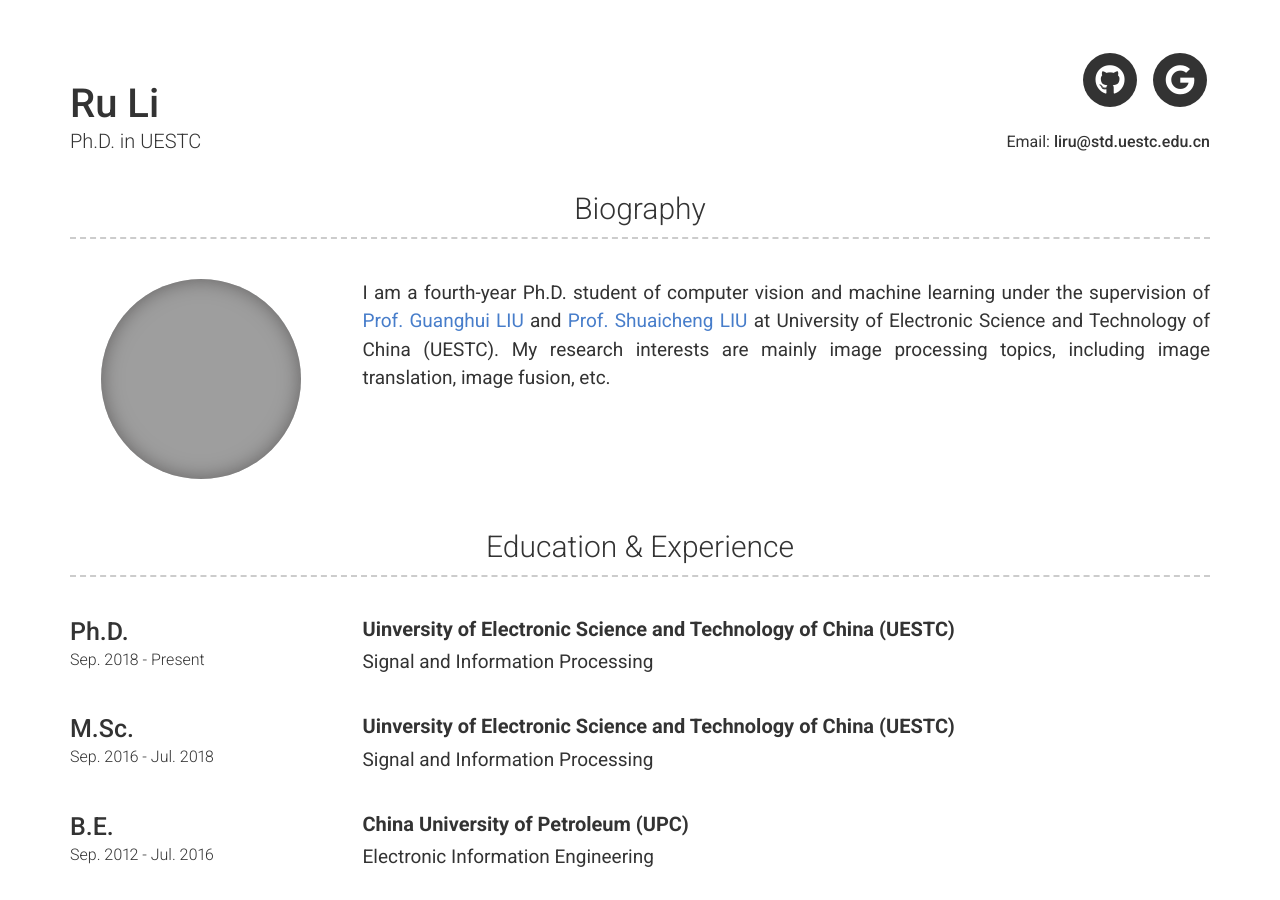
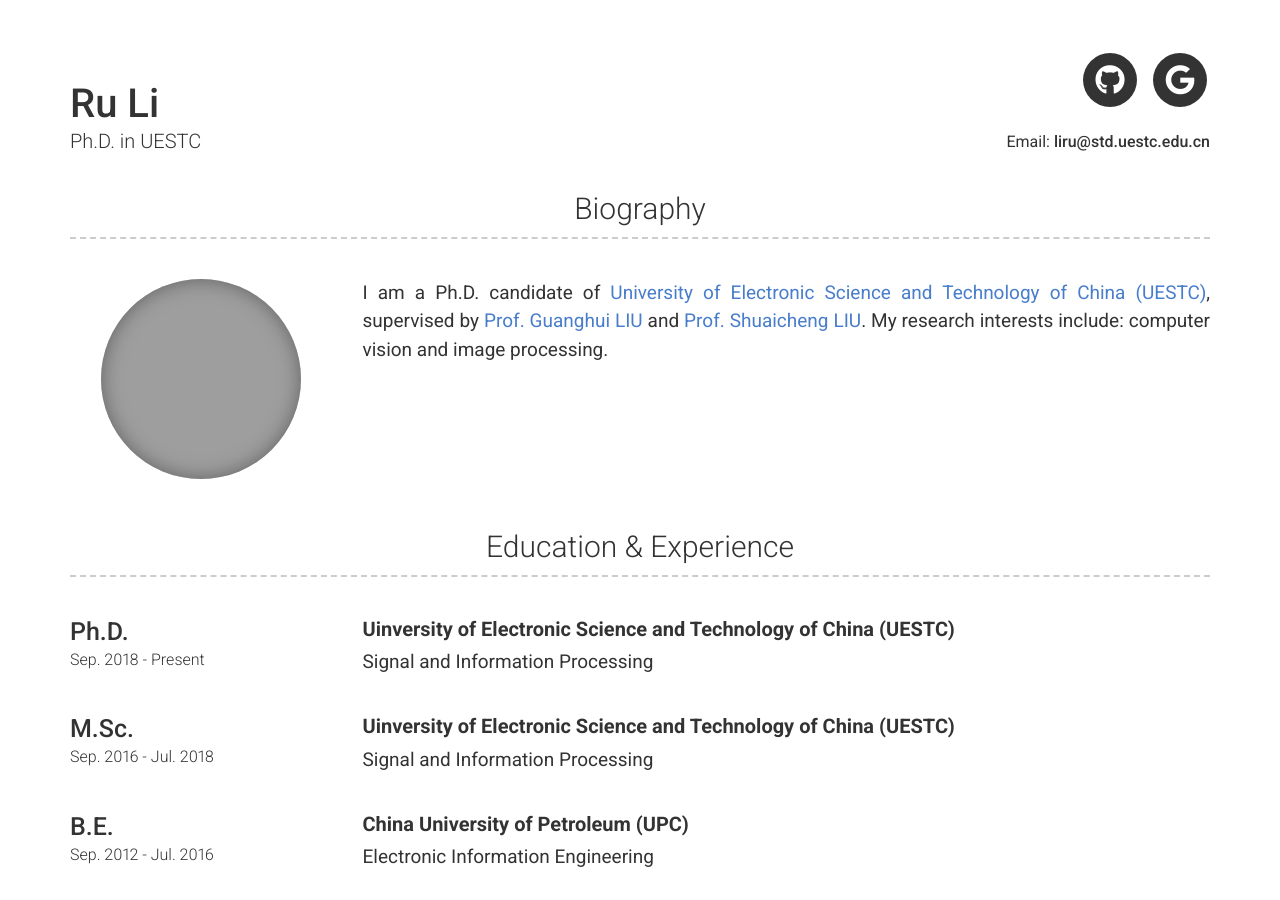
Before and after one commit to liru0126/liru0126.github.io, a Jekyll site: the page built from index.md, in a window 1280 px wide and 900 px high. Built offline with Jekyll 4.4.1, drawn with Linux system fonts in a browser that asks for light colours; nearby versions of some CDN libraries; grey boxes are pictures that could not be loaded.

Commit message:
Update _config.yml

```diff
--- a/_config.yml
+++ b/_config.yml
@@ -49,10 +49,10 @@ additional_links:
 about_title: Biography
 about_profile_image: images/yearyear.jpeg
 about_content: | # this will include new lines to allow paragraphs
-  I am a fourth-year Ph.D. student of computer vision and machine learning under the supervision of
-  [Prof. Guanghui LIU](https://scholar.google.com.hk/citations?user=AjfD95EAAAAJ&hl=zh-CN&oi=ao) and
-  [Prof. Shuaicheng LIU](http://www.liushuaicheng.org/) at University of Electronic Science and Technology of China (UESTC).
-  My research interests are mainly image processing topics, including image translation, image fusion, etc.
+  I am a Ph.D. candidate of [University of Electronic Science and Technology of China (UESTC)](https://en.uestc.edu.cn/),
+  supervised by [Prof. Guanghui LIU](https://scholar.google.com.hk/citations?user=AjfD95EAAAAJ&hl=zh-CN&oi=ao) and
+  [Prof. Shuaicheng LIU](http://www.liushuaicheng.org/).
+  My research interests include: computer vision and image processing.
 
 content:
 
```
